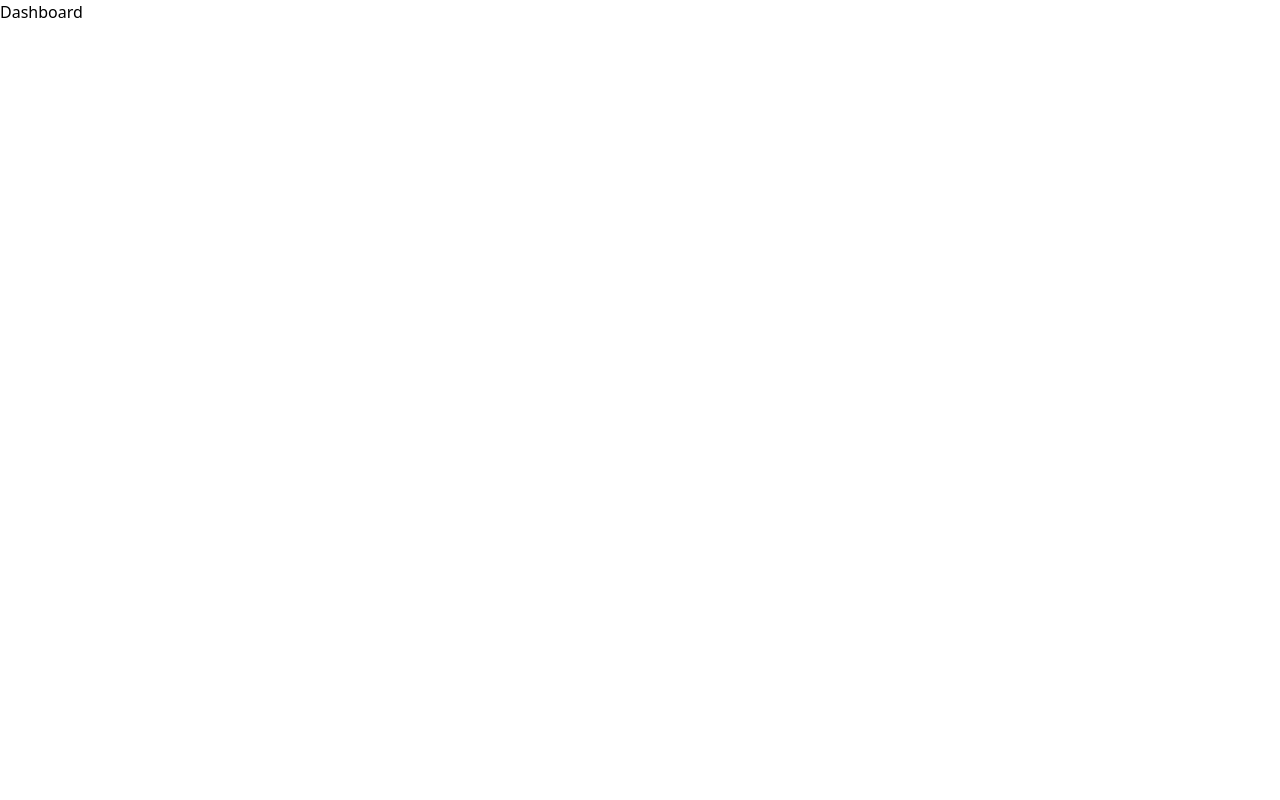
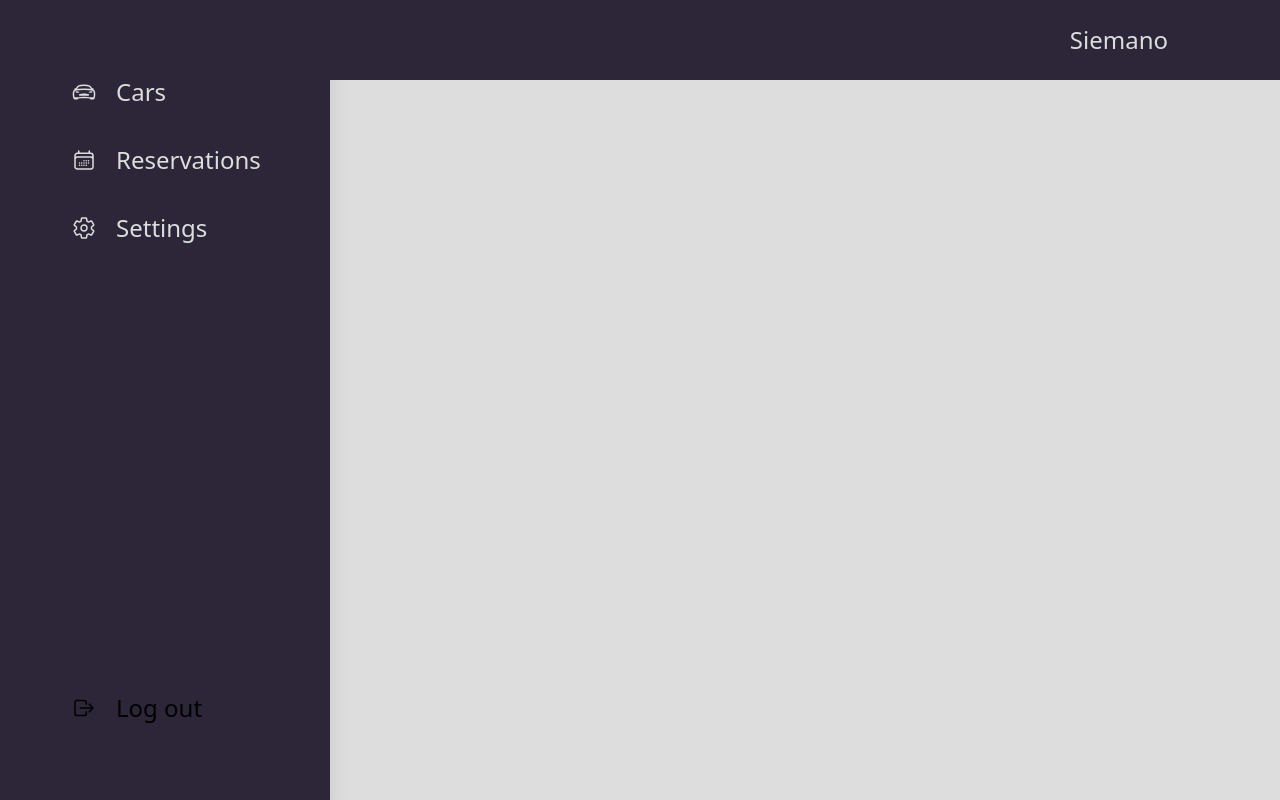
Before and after one commit to viko4kka/dotnet-project-front, a React (Vite) app: page /dashboard in a window 1280 px wide. Built offline with nearby package versions, Linux system fonts and the light colour scheme.

Commit message:
create panel for admin/client

```diff
--- a/package.json
+++ b/package.json
@@ -16,6 +16,7 @@
     "react-dom": "^18.2.0",
     "react-hook-form": "^7.54.2",
     "react-hot-toast": "^2.5.1",
+    "react-icons": "^5.4.0",
     "react-router-dom": "^6.28.2"
   },
   "devDependencies": {
--- a/src/App.tsx
+++ b/src/App.tsx
@@ -6,6 +6,9 @@ import PageNotFound from "./pages/PageNotFound";
 import { QueryClient, QueryClientProvider } from "@tanstack/react-query";
 import { ReactQueryDevtools } from "@tanstack/react-query-devtools";
 import { Toaster } from "react-hot-toast";
+import Cars from "./pages/Cars";
+import Reservations from "./pages/Reservations";
+import Settings from "./pages/Settings";
 
 //create a client
 const queryClient = new QueryClient();
@@ -20,8 +23,13 @@ function App() {
 						<Route path="/" element={<Login />} />
 						<Route path="login" element={<Login />} />
 						<Route path="register" element={<Register />} />
-						<Route path="dashboard" element={<Dashboard />} />
 						<Route path="*" element={<PageNotFound />} />
+
+						<Route path="dashboard" element={<Dashboard />}>
+							<Route path="cars" element={<Cars />} />
+							<Route path="reservations" element={<Reservations />} />
+							<Route path="settings" element={<Settings />} />
+						</Route>
 					</Routes>
 				</BrowserRouter>
 				<Toaster
--- /dev/null
+++ b/src/pages/Cars.tsx
@@ -0,0 +1,9 @@
+function Cars() {
+	return (
+		<div>
+			<h1>Cars</h1>
+		</div>
+	);
+}
+
+export default Cars;
--- a/src/pages/Dashboard.tsx
+++ b/src/pages/Dashboard.tsx
@@ -1,7 +1,17 @@
+import { Outlet } from "react-router-dom";
+import Header from "../ui/Header";
+import Sidebar from "../ui/Sidebar";
+
 function Dashboard() {
 	return (
-		<div>
-			<h1>Dashboard</h1>
+		<div className="flex bg-secondWhite h-screen">
+			<Sidebar />
+			<div className="flex flex-col flex-grow">
+				<Header />
+				<div className="flex-grow p-4">
+					<Outlet />
+				</div>
+			</div>
 		</div>
 	);
 }
--- /dev/null
+++ b/src/pages/Reservation.tsx
@@ -0,0 +1,8 @@
+function Reservation() {
+	return (
+		<div>
+			<h1>Reservation</h1>
+		</div>
+	);
+}
+export default Reservation;
--- /dev/null
+++ b/src/pages/Reservations.tsx
@@ -0,0 +1,9 @@
+function Reservations() {
+	return (
+		<div>
+			<h1>Reservations</h1>
+		</div>
+	);
+}
+
+export default Reservations;
--- /dev/null
+++ b/src/pages/Settings.tsx
@@ -0,0 +1,9 @@
+function Settings() {
+	return (
+		<div>
+			<h1>Settings</h1>
+		</div>
+	);
+}
+
+export default Settings;
--- /dev/null
+++ b/src/ui/Header.tsx
@@ -0,0 +1,9 @@
+function Header() {
+	return (
+		<div className="flex justify-end px-28 items-center w-full h-[80px] bg-mainBgColor text-center ">
+			<div className="text-2xl text-secondWhite ">Siemano</div>
+		</div>
+	);
+}
+
+export default Header;
--- /dev/null
+++ b/src/ui/Sidebar.tsx
@@ -0,0 +1,65 @@
+import { HiOutlineCalendarDays } from "react-icons/hi2";
+import { IoLogOutOutline, IoSettingsOutline } from "react-icons/io5";
+import { IoCarSportOutline } from "react-icons/io5";
+
+import { NavLink } from "react-router-dom";
+
+function Sidebar() {
+	return (
+		<div className="bg-mainBgColor shadow-xl w-[330px] flex flex-col items-center justify-between h-screen">
+			<div className="h-screen flex flex-col items-center justify-between py-16 px-12 w-full">
+				<div className="flex flex-col items-start gap-y-3 w-full">
+					<button className="group w-full">
+						<NavLink
+							to="/dashboard/cars"
+							className="flex flex-row items-center space-x-2 py-3 px-3 group-hover:bg-bgColorButttonHover/30 w-full transition-all duration-300">
+							<span className="text-2xl px-3 text-secondWhite  transition-all duration-300 ">
+								<IoCarSportOutline />
+							</span>
+							<p className="text-2xl rounded text-secondWhite group-hover:text-mainColor transition-all duration-300">
+								Cars
+							</p>
+						</NavLink>
+					</button>
+					<button className="group w-full">
+						<NavLink
+							to="/dashboard/reservations"
+							className="flex flex-row items-center space-x-2 py-3 px-3 group-hover:bg-bgColorButttonHover/30 w-full transition-all duration-300">
+							<span className="text-2xl px-3 text-secondWhite  transition-all duration-300 ">
+								<HiOutlineCalendarDays />
+							</span>
+							<p className="text-2xl rounded text-secondWhite  transition-all duration-300">
+								Reservations
+							</p>
+						</NavLink>
+					</button>
+					<button className="group w-full">
+						<NavLink
+							to="/dashboard/settings"
+							className="flex flex-row items-center space-x-2 py-3 px-3 group-hover:bg-bgColorButttonHover/30 w-full transition-all duration-300">
+							<span className="text-2xl px-3 text-secondWhite  transition-all duration-300 ">
+								<IoSettingsOutline />
+							</span>
+							<p className="text-2xl rounded text-secondWhite  transition-all duration-300">
+								Settings
+							</p>
+						</NavLink>
+					</button>
+				</div>
+				<div className="group w-full">
+					<button className="flex flex-row items-center space-x-2 py-3 px-3 group-hover:bg-buttonLogOut/70 w-full transition-all duration-300">
+						{" "}
+						<span className="text-2xl px-3 text-secondBlack group-hover:text-white transition-all duration-300">
+							<IoLogOutOutline />
+						</span>{" "}
+						<p className="text-2xl rounded text-secondBlack group-hover:text-white transition-all duration-300">
+							Log out
+						</p>
+					</button>
+				</div>
+			</div>
+		</div>
+	);
+}
+
+export default Sidebar;
--- a/tailwind.config.js
+++ b/tailwind.config.js
@@ -9,6 +9,7 @@ export default {
 				inputBgColor: "#3C364C",
 				bgColorButtton: "#43378F",
 				bgColorButttonHover: "#4D429E",
+				buttonLogOut: "#FF4040"
 			},
 		},
 	},
```
Also changed, not shown: 1 other file (tests, documents, lock files or other folders).
